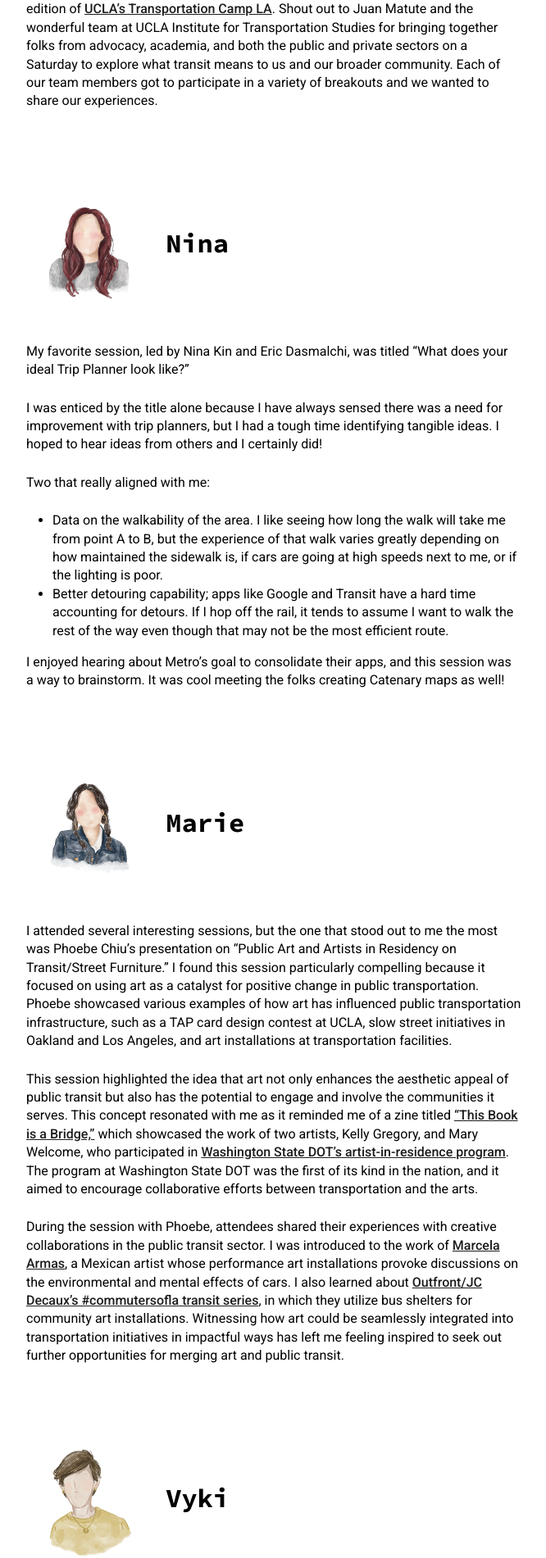
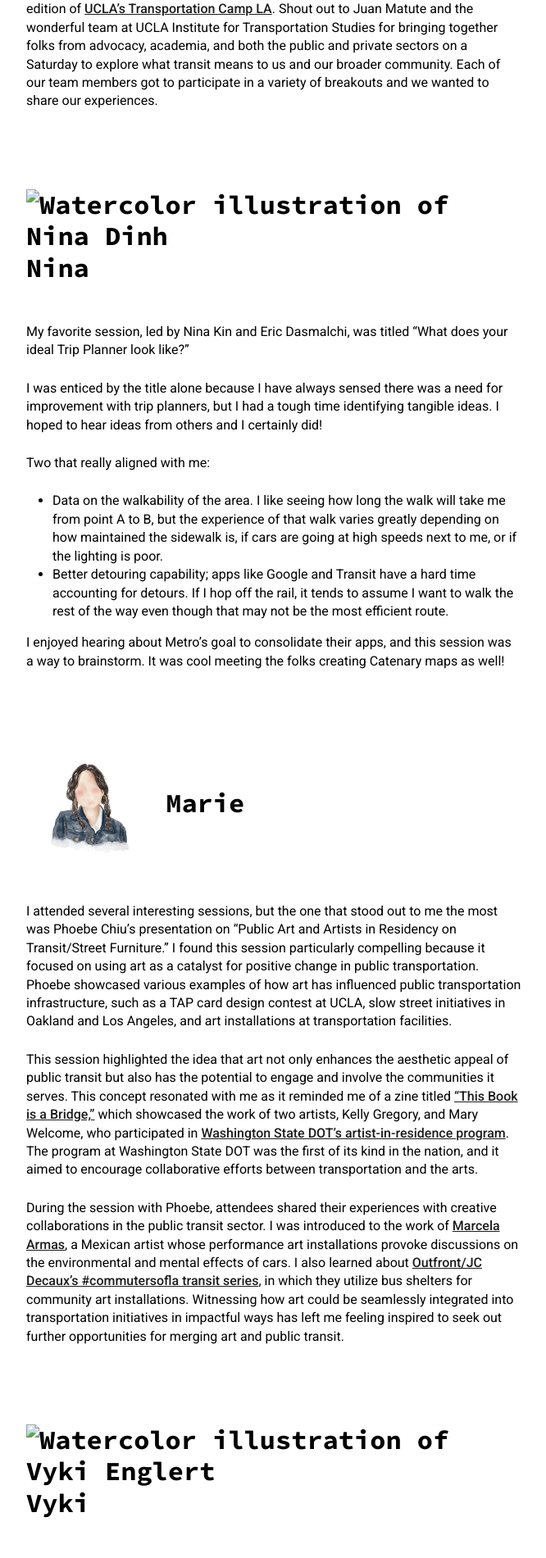
Before and after one commit to compilerla/compiler.la, a Jekyll site: the page built from src/_posts/2024-06-14-Tales-From-TCamp.md, in a window 1280 px wide. Shown: the part 622-2523 px from the top of the page at 82% size, without its empty margins (306-972 px from the left). Built offline with Jekyll 4.4.1, drawn with Linux system fonts in a browser that asks for light colours.

Commit message:
Update 2024-06-14-Tales-From-TCamp.md

```diff
--- a/src/_posts/2024-06-14-Tales-From-TCamp.md
+++ b/src/_posts/2024-06-14-Tales-From-TCamp.md
@@ -13,7 +13,7 @@
 to Juan Matute and the wonderful team at UCLA Institute for Transportation Studies for bringing together folks from advocacy, academia, and both the public and private sectors on a Saturday
 to explore what transit means to us and our broader community. Each of our team members got to participate in a variety of breakouts and we wanted to share our experiences.
 
-## <img src="/assets/team_members/nina-dinh.png" class="align-center w-25" alt="Watercolor illustration of Nina Dinh"> Nina
+## <img src="/src/assets/team_members/nina-dinh.png" class="align-center w-25" alt="Watercolor illustration of Nina Dinh"> Nina
 
 My favorite session, led by Nina Kin and Eric Dasmalchi, was titled "What does your ideal Trip Planner look like?"
 
@@ -45,7 +45,7 @@
 #commutersofla transit series](http://www.outfrontjcdecaux.com/), in which they utilize bus shelters for community art installations. Witnessing how art could be seamlessly integrated into transportation
 initiatives in impactful ways has left me feeling inspired to seek out further opportunities for merging art and public transit.
 
-## <img src="/assets/team_members/vyki-englert.png" class="align-center w-25" alt="Watercolor illustration of Vyki Englert"> Vyki
+## <img src="/src/assets/team_members/vyki-englert.png" class="align-center w-25" alt="Watercolor illustration of Vyki Englert"> Vyki
 
 This was definitely not my first unconference, but it was the first in many years. I was able to lead a session on Transportation Demand Management (TDM) in the City of
 Los Angeles: What is it? Why does it matter? How do we unstick it? With about 20 folks in the room, we dove into the available materials on the City of LA Planning:
@@ -69,7 +69,7 @@
 While we didn’t walk out of the room with any specific homework, I’m excited to continue these conversations with the folks I met last week. TDM is an important tool on
 our path to becoming a climate-resilient city.
 
-## <img src="/assets/team_members/scott-frazier.png" class="align-center w-25" alt="Watercolor illustration of Scott Frazier"> Scott
+## <img src="/src/assets/team_members/scott-frazier.png" class="align-center w-25" alt="Watercolor illustration of Scott Frazier"> Scott
 
 I have so much to say about this event, but I will try to keep it brief. Unlike Vyki, this was my first unconference. The first thing that was impressed upon me when I
 entered the main room was that there are lots of folks who are so passionate about transportation issues that they will spend an entire Saturday talking about them.
```
